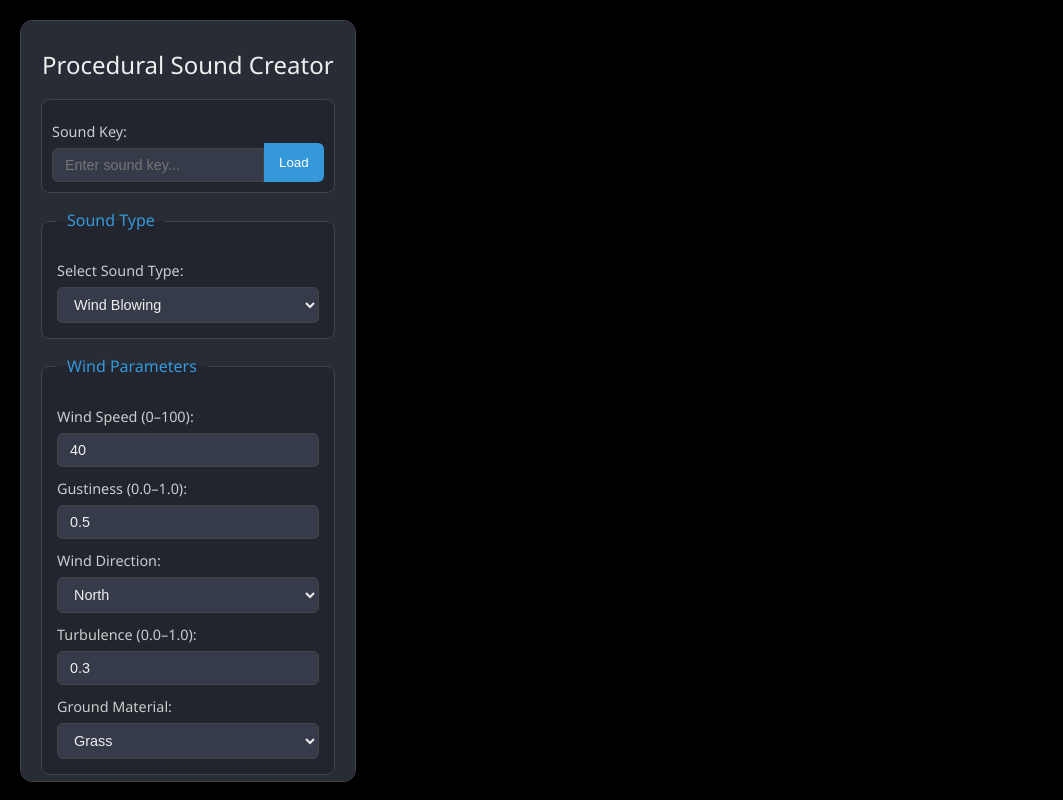
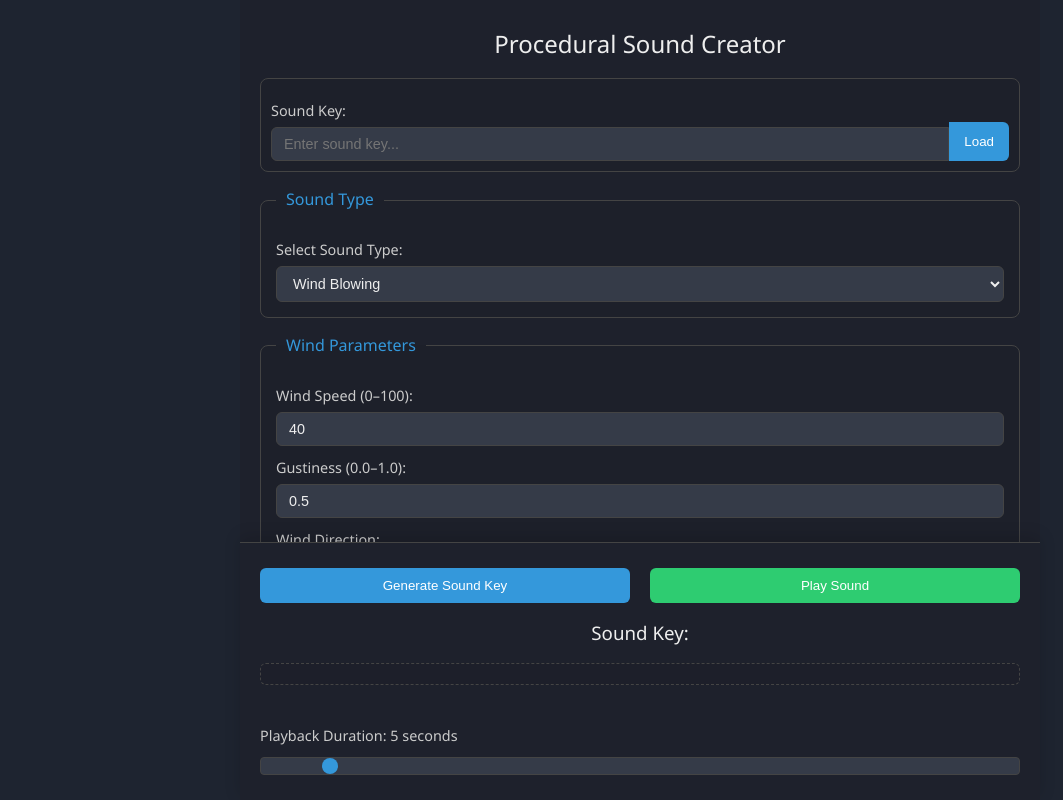
Before and after one commit to Gwiilo/SoundGen, a plain HTML site: page index.html in a window 1280 px wide. Shown: the whole page, without its empty margins (0-1063 px from the left). Drawn offline with nearby package versions, Linux system fonts and the light colour scheme.

Commit message:
better layout

```diff
--- a/index.html
+++ b/index.html
@@ -7,6 +7,8 @@
   </head>
   <body>
     <div id="controlPanel">
+      <!-- Main scrollable content area -->
+      <div class="panel-content">
         <h2>Procedural Sound Creator</h2>
 
         <!-- Sound Key Input -->
@@ -176,12 +178,15 @@
               <input type="number" id="coneOuterGain" name="coneOuterGain" step="0.1" min="0" max="1" value="0.1">
             </fieldset>
           </div>
+        </form>
+      </div>
 
+      <!-- Fixed bottom section -->
+      <div class="panel-footer">
         <div class="action-buttons">
           <button type="button" class="primary-btn" onclick="generateSoundKey()">Generate Sound Key</button>
           <button type="button" class="play-btn" onclick="playSoundFromUI()">Play Sound</button>
         </div>
-      </form>
 
         <div id="output-container">
           <h3>Sound Key:</h3>
@@ -194,6 +199,7 @@
           <input type="range" id="playbackDuration" min="1" max="60" value="5" class="slider" oninput="updateDurationDisplay(this.value)">
         </div>
       </div>
+    </div>
 
     <!-- Three.js from a CDN -->
     <script src="https://cdnjs.cloudflare.com/ajax/libs/three.js/r128/three.min.js"></script>
--- a/styles.css
+++ b/styles.css
@@ -1,6 +1,6 @@
 :root {
-  --bg-primary: #1a1d24;
-  --bg-secondary: #282c34;
+  --bg-primary: #141820; /* Darkened background color */
+  --bg-secondary: #1e2430; /* Slightly adjusted panel color */
   --bg-tertiary: #353b48;
   --accent-blue: #3498db;
   --accent-blue-light: #4aa3df;
@@ -10,31 +10,94 @@
   --text-muted: #999;
   --border-color: #444;
   --field-bg: rgba(30, 33, 43, 0.6);
+  --footer-height: auto; /* Will be calculated by content */
+  --scrollbar-bg: #1a1d24;
+  --scrollbar-thumb: #3498db;
+  --scrollbar-thumb-hover: #4aa3df;
 }
 
 body {
   margin: 0;
+  padding: 0;
   font-family: 'Segoe UI', 'Roboto', sans-serif;
-  background: var(--bg-primary);
+  background: var(--bg-primary); /* Darker background */
   color: var(--text-primary);
   line-height: 1.6;
+  overflow: hidden; /* Prevent double scrollbars */
+  height: 100vh;
+  width: 100vw;
+}
+
+/* Custom scrollbar styling */
+/* For Webkit browsers (Chrome, Safari, Edge) */
+::-webkit-scrollbar {
+  width: 8px;
+  height: 8px;
+}
+
+::-webkit-scrollbar-track {
+  background: var(--scrollbar-bg);
+  border-radius: 4px;
+}
+
+::-webkit-scrollbar-thumb {
+  background: var(--scrollbar-thumb);
+  border-radius: 4px;
+  transition: background 0.2s ease;
+}
+
+::-webkit-scrollbar-thumb:hover {
+  background: var(--scrollbar-thumb-hover);
+}
+
+/* For Firefox */
+* {
+  scrollbar-width: thin;
+  scrollbar-color: var(--scrollbar-thumb) var(--scrollbar-bg);
 }
 
 #controlPanel {
-  position: absolute;
-  top: 20px;
-  left: 20px;
-  z-index: 100;
+  position: fixed;
+  top: 0;
+  left: 0;
+  right: 0;
+  bottom: 0;
   background: var(--bg-secondary);
-  padding: 20px;
-  border-radius: 12px;
-  max-width: 400px;
-  overflow-y: auto;
-  max-height: 90vh;
-  box-shadow: 0 8px 24px rgba(0, 0, 0, 0.2);
-  border: 1px solid var(--border-color);
+  display: flex;
+  flex-direction: column;
+  height: 100%;
+  width: 100%;
+  overflow: hidden;
 }
 
+/* Main content area - scrollable */
+.panel-content {
+  flex: 1;
+  overflow-y: auto;
+  padding: 20px;
+  padding-bottom: 30px; /* Extra padding at bottom for visual separation */
+  background: var(--field-bg); /* Changed to field-bg from bg-secondary */
+}
+
+/* Fixed footer area */
+.panel-footer {
+  background: var(--field-bg); /* Changed to field-bg from bg-secondary */
+  border-top: 1px solid var(--border-color);
+  padding: 15px 20px;
+  box-shadow: 0 -5px 15px rgba(0, 0, 0, 0.15); /* Enhanced shadow */
+  position: relative;
+  z-index: 10;
+}
+
+/* Limit content width for better readability on wide screens */
+.panel-content, .panel-footer {
+  max-width: 800px;
+  margin: 0 auto;
+  width: 100%;
+  box-sizing: border-box;
+}
+
+/* Rest of your existing styles */
 h2, h3 {
   margin: 5px 0 15px 0;
   color: var(--text-primary);
@@ -127,7 +190,7 @@ button {
 .action-buttons {
   display: flex;
   justify-content: space-between;
-  margin-top: 20px;
+  margin-top: 10px;
 }
 
 .primary-btn {
@@ -197,7 +260,7 @@ button:disabled {
 }
 
 #output-container {
-  margin-top: 20px;
+  margin-top: 15px;
   text-align: center;
 }
 
@@ -209,12 +272,33 @@ button:disabled {
 }
 
 #durationControl {
-  margin-top: 20px;
-  padding: 15px;
-  border-top: 1px solid var(--border-color);
+  margin-top: 15px;
 }
 
 /* Custom sound parameters */
 .sound-params {
   transition: all 0.3s ease;
 }
+
+/* Responsive adjustments */
+@media (max-width: 600px) {
+  .panel-content, .panel-footer {
+    padding: 10px;
+  }
+
+  fieldset {
+    padding: 10px;
+  }
+
+  h2 {
+    font-size: 1.4em;
+  }
+
+  .action-buttons {
+    flex-direction: column;
+  }
+
+  .primary-btn, .play-btn {
+    margin: 5px 0;
+  }
+}
```
Lines whose indentation alone changed are shown as unchanged.
